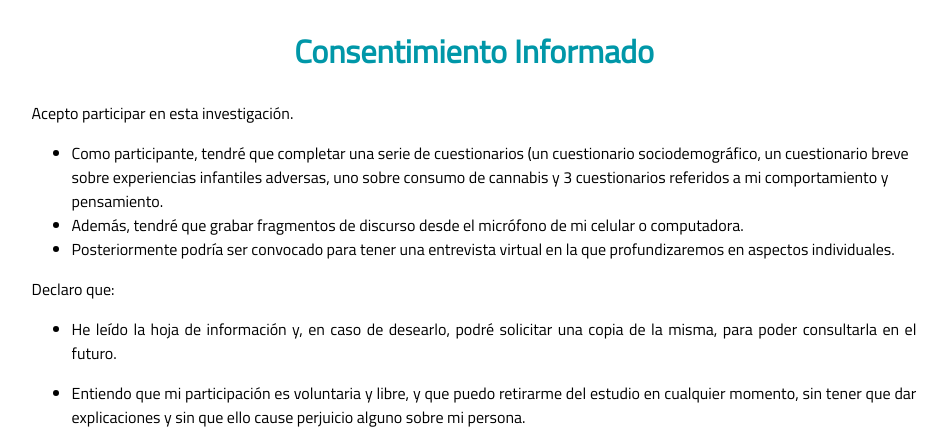
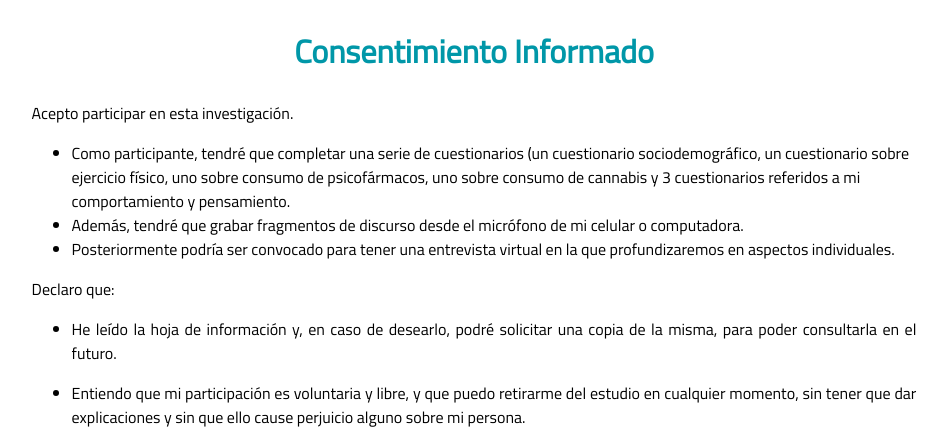
Before and after one commit to almadana/emarQuestionnaire, a Flask app: page /consent in a window 1280 px wide. Shown: the top 431 px of the page, without its empty margins (166-1113 px from the left). Run offline with Flask 3, Linux system fonts and the light colour scheme; parts of the project's set-up code (start-up, migrations or seed data) failed here and were passed over.

Commit message:
consent template update

```diff
--- a/website/templates/consent.html
+++ b/website/templates/consent.html
@@ -15,8 +15,7 @@
 
 <ul>
 <li>Como participante, tendré que completar una serie de cuestionarios (un
-cuestionario sociodemográfico, un cuestionario breve sobre
-experiencias infantiles adversas, uno sobre consumo de cannabis y 3
+cuestionario sociodemográfico, un cuestionario sobre ejercicio físico, uno sobre consumo de psicofármacos, uno sobre consumo de cannabis y 3
 cuestionarios referidos a mi comportamiento y pensamiento.</li>
 <li>Además, tendré que grabar fragmentos de discurso desde el micrófono de mi
 celular o computadora.</li>
```
